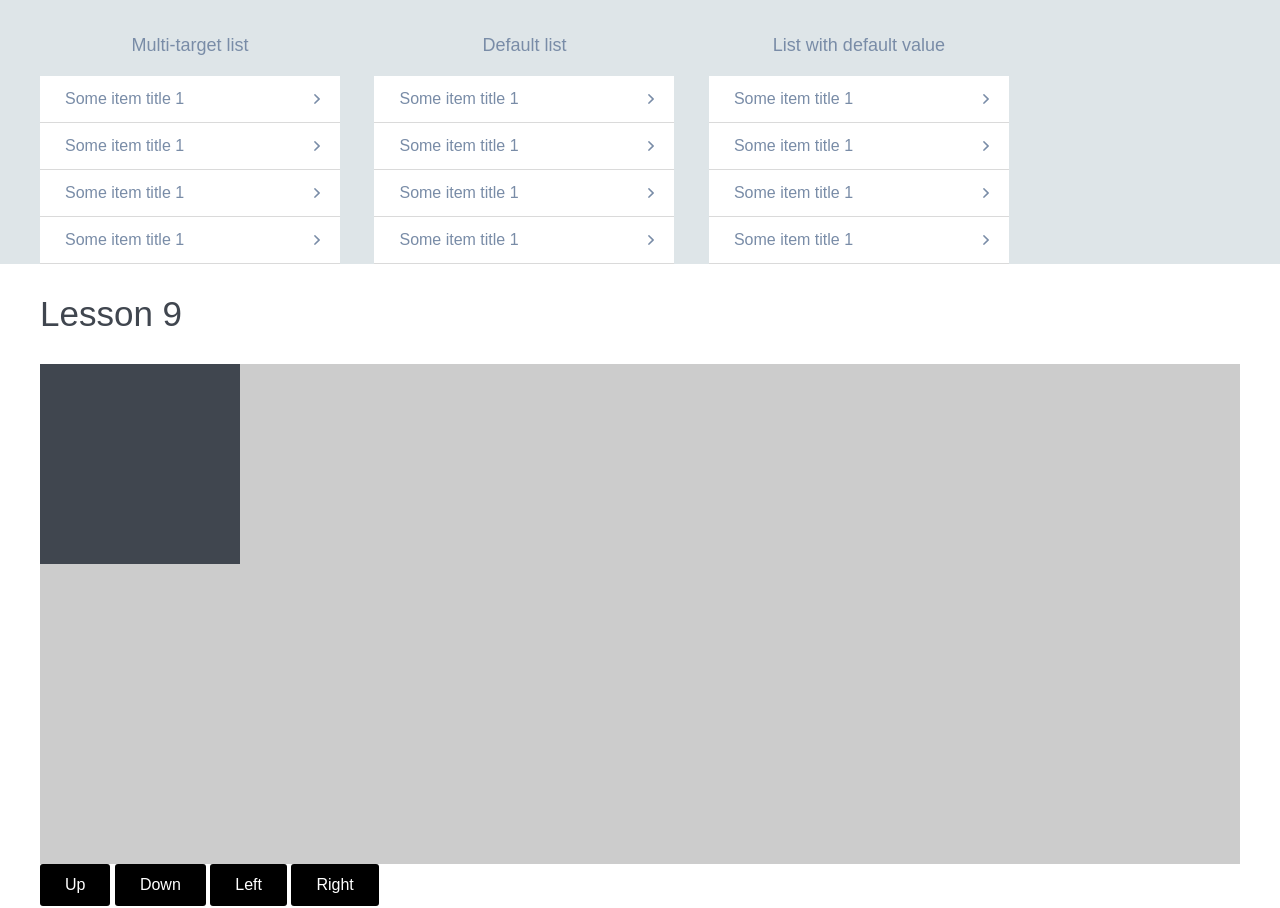
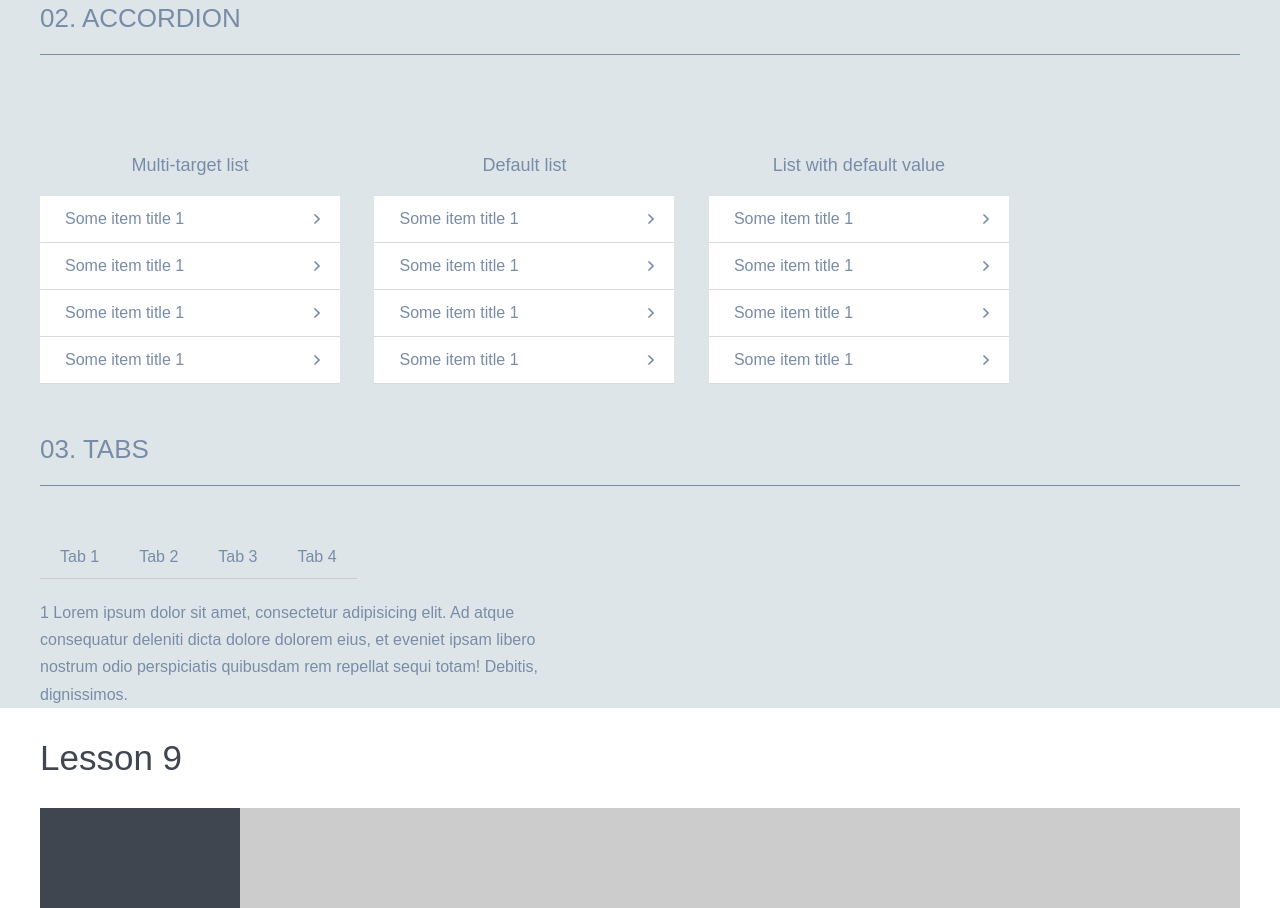
Before and after one commit to obudova/olga-budova-homework, a plain HTML site: page index.html in a window 1280 px wide. Shown: the part 1281-2189 px from the top of the page. Drawn offline with Linux system fonts and the light colour scheme; a web font is replaced by a local one.

Commit message:
tab - component

```diff
--- a/css/components/library.scss
+++ b/css/components/library.scss
@@ -8,6 +8,7 @@ $sea-green: #1abc9c;
     color: #798ca7;
     padding-bottom: 20px;
     border-bottom: 1px solid #798ca7;
+    margin-top: 50px;
     margin-bottom: 50px;
     text-transform: uppercase;
   }
@@ -19,7 +20,6 @@ $sea-green: #1abc9c;
     margin-bottom: 0;
   }
 }
-
 
 .dropdown{
   position: relative;
@@ -215,5 +215,41 @@ $sea-green: #1abc9c;
       }
     }
   }
+}
 
+.tab-container{
+  width: 500px;
+  .tabs{
+    overflow: auto;
+    .tab{
+      padding: 12px 20px;
+      display: inline-block;
+      float: left;
+      border-bottom: 1px solid #ccc;
+      color: #798ca7;
+      cursor: pointer;
+      &.active{
+        color: #526071;
+        border-bottom: 1px solid $blue;
+      }
+    }
+  }
+  .tab-content{
+    margin-top: 20px;
+    position: relative;
+    .content{
+      position: absolute;
+      top: 0;
+      left:0;
+      line-height: 170%;
+      opacity: 0;
+      visibility: hidden;
+      transition: all .3s ease-out;
+      &.active{
+        position: static;
+        opacity: 1;
+        visibility: visible;
+      }
+    }
+  }
 }
--- a/index.html
+++ b/index.html
@@ -43,9 +43,6 @@
     </div>
         <section class="component-library">
             <div class="container">
-                <header>
-
-                </header>
             <div class="text-container">
                 <h2>Lesson 10</h2>
             </div>
@@ -111,7 +108,7 @@
                             Alias doloremque et eum neque quae quam quasi soluta totam!</div>
                     </div>
                 </div>
-                    <div class="accordion default">
+                <div class="accordion default">
                         <h3 class="component-type">Default list </h3>
                         <div class="item">
                             <div class="item__title">Some item title 1</div>
@@ -182,6 +179,37 @@
                                 <li class="list-item">Dolor</li>
                                 <li class="list-item">Sit</li>
                             </ul>
+                        </div>
+                    </div>
+                </div>
+                <h3>03. Tabs</h3>
+                <div class="tab-container">
+                    <div class="tabs">
+                        <a data-tab="#t1" class="tab" class="active">Tab 1</a>
+                        <a data-tab="#t2" class="tab">Tab 2</a>
+                        <a data-tab="#t3" class="tab">Tab 3</a>
+                        <a data-tab="#t4" class="tab">Tab 4</a>
+                    </div>
+                    <div class="tab-content">
+                        <div id="t1" class="content active" >
+                            1 Lorem ipsum dolor sit amet, consectetur adipisicing elit.
+                            Ad atque consequatur deleniti dicta dolore dolorem eius, et eveniet ipsam libero nostrum
+                            odio perspiciatis quibusdam rem repellat sequi totam! Debitis, dignissimos.
+                        </div>
+                        <div id="t2" class="content">
+                            2 Lorem ipsum dolor sit amet, consectetur adipisicing elit. Aut consequuntur debitis, earum
+                            enim error facere fugit laudantium omnis. Beatae ea eligendi, est ex impedit nostrum
+                            repudiandae sequi tempore vitae voluptates?
+                        </div>
+                        <div id="t3" class="content">
+                            3 Lorem ipsum dolor sit amet, consectetur adipisicing elit. Aliquam aperiam beatae ducimus ea
+                            eius fugiat hic ipsa ipsum libero molestias perferendis praesentium quaerat, sunt, tempora
+                            voluptate? Fugiat minima minus veniam.
+                        </div>
+                        <div id="t4" class="content">
+                            4 Lorem ipsum dolor sit amet, consectetur adipisicing elit. Commodi distinctio nisi
+                            reprehenderit vero? At beatae dolorum facilis nesciunt nulla odit sunt velit? Autem delectus
+                            et exercitationem facere illum tempore veniam.
                         </div>
                     </div>
                 </div>
--- a/js/library.js
+++ b/js/library.js
@@ -35,3 +35,10 @@ $('.with-sub-list .sub-list .list-item').click(function () {
         $(this).addClass('chosen');
     }
 });
+$('.tab-container .tabs .tab').click(function () {
+    var target = $(this).attr('data-tab');
+    $('.tab-container .tab').removeClass('active');
+    $('.tab-container .content').removeClass('active');
+    $(this).addClass('active');
+    $(target).addClass('active');
+});
```
Also changed, not shown: css/style.css.
